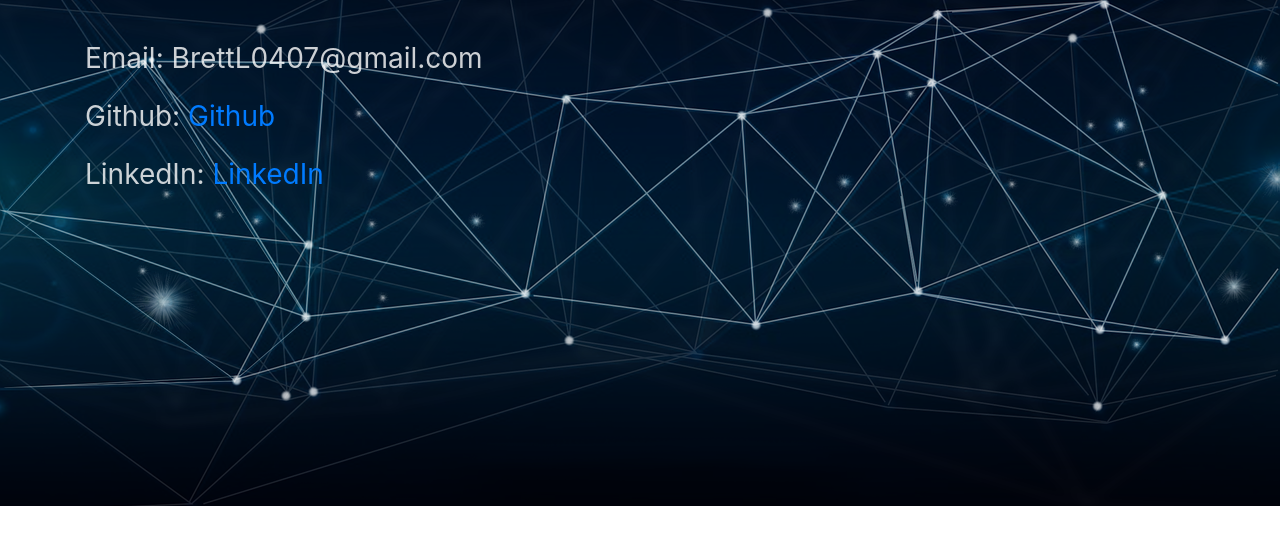
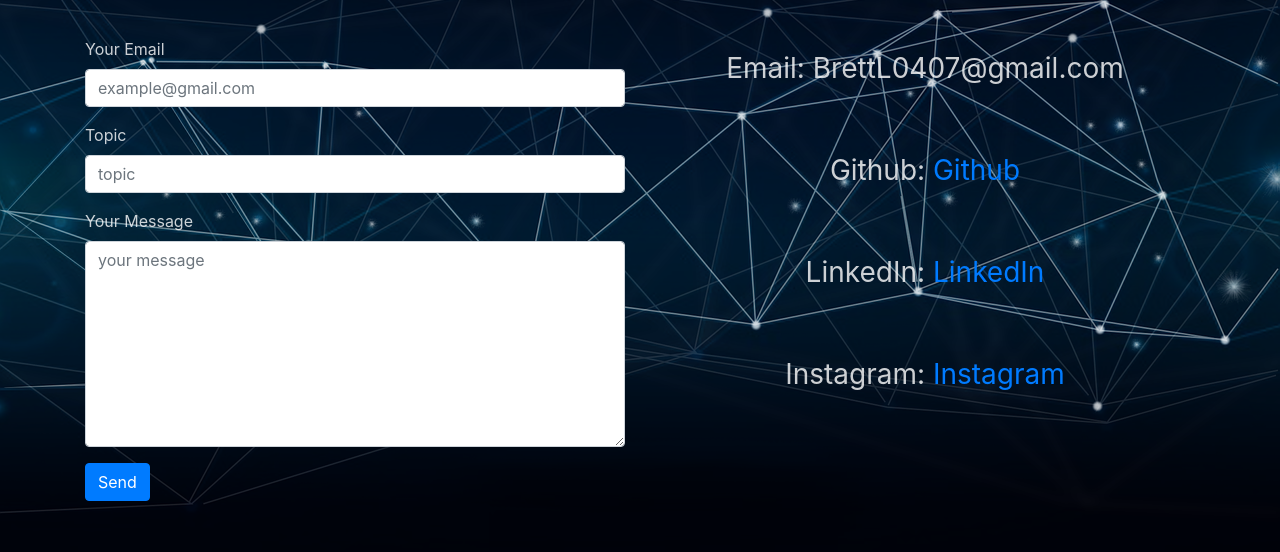
Before and after one commit to KingLard/updated-portfolio, a plain HTML site: page contact.html in a window 1280 px wide. Shown: the part 294-846 px from the top of the page. Before the commit the page ends 800 px from the top, so only its background shows below. Drawn offline with nearby package versions, Linux system fonts and the light colour scheme.

Commit message:
added input fields to contact page as well as instagram link and spacing

```diff
--- a/assets/styles.css
+++ b/assets/styles.css
@@ -75,3 +75,13 @@
     height: 100%;
     padding-bottom: 20px;
 }
+
+.nav-link {
+    text-align: center;
+}
+
+.contact {
+    text-align: center;
+    margin-top: 10px;
+    margin-bottom: 60px;
+}
--- a/contact.html
+++ b/contact.html
@@ -35,9 +35,33 @@
         <div class="container">
             <div class="jumbotron">
                 <h1 class="display-4 header main-jumbo main-header">Contact Me</h1>
-                <p class="main-jumbo">Email: BrettL0407@gmail.com</p>
-                <p class="main-jumbo">Github: <a href="https://github.com/KingLard">Github</a></p>
-                <p class="main-jumbo">LinkedIn: <a href="https://www.linkedin.com/in/brett-landes-a40b4819b/">LinkedIn</a></p>
+
+                <div class="row">
+                  <div class="col-lg-6 col-md-6 col-sm-12">
+                    <form>
+                      <div class="form-group">
+                        <label for="formGroupExampleInput">Your Email</label>
+                        <input type="email" class="form-control" id="formGroupExampleInput" placeholder="example@gmail.com">
+                      </div>
+                      <div class="form-group">
+                        <label for="formGroupExampleInput2">Topic</label>
+                        <input type="text" class="form-control" id="formGroupExampleInput2" placeholder="topic">
+                      </div>
+                      <div class="form-group">
+                        <label for="exampleFormControlTextarea1">Your Message</label>
+                        <textarea class="form-control" id="exampleFormControlTextarea1" rows="8" placeholder="your message"></textarea>
+                      </div>
+                      <button type="submit" class="btn btn-primary">Send</button>
+                    </form>
+                  </div>
+                  <div class="col-lg-6 col-md-6 col-sm-12">
+                    <p class="main-jumbo contact">Email: BrettL0407@gmail.com</p>
+                    <p class="main-jumbo contact">Github: <a href="https://github.com/KingLard">Github</a></p>
+                    <p class="main-jumbo contact">LinkedIn: <a href="https://www.linkedin.com/in/brett-landes-a40b4819b/">LinkedIn</a></p>
+                    <p class="main-jumbo contact">Instagram: <a href="https://www.instagram.com/brett_landes/">Instagram</a></p>
+                  </div>
+                </div>
+
               </div>
         </div>
 
```
Also changed, not shown: index.html (+7 -2 lines).
